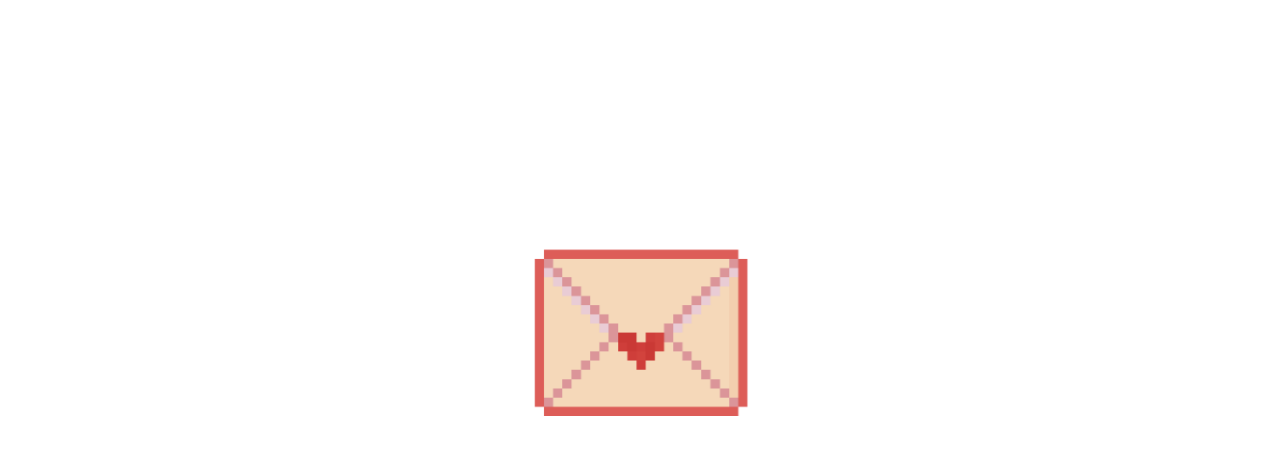
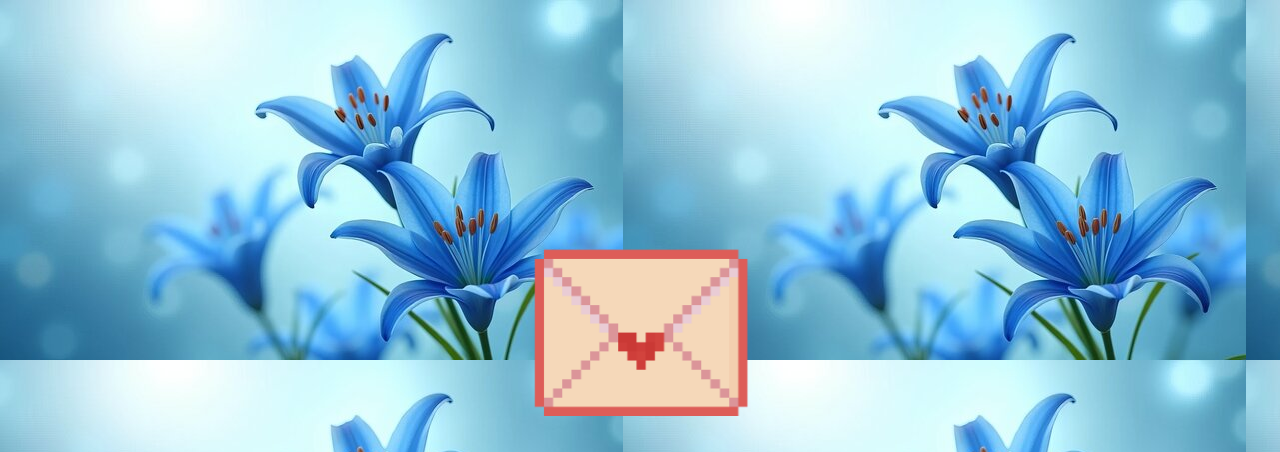
Before and after one commit to Ziggy0621/valentines-ask, a plain HTML site: page index.html in a window 1280 px wide. Shown: the top 452 px of the page. Drawn offline with Linux system fonts and the light colour scheme; a web font is replaced by a local one.

Commit message:
Update style.css

```diff
--- a/style.css
+++ b/style.css
@@ -4,7 +4,7 @@ body {
     display: flex;
     justify-content: center;
     align-items: center;
-    background-image: url("lily-bg.jpg");
+    background-image: url("b-lily-bg.jpg");
     font-family: "Pixelify Sans", sans-serif;
 }
 
```
